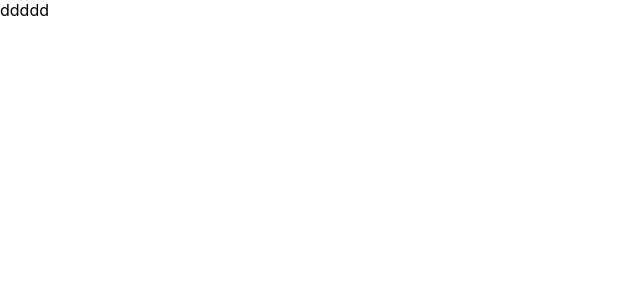
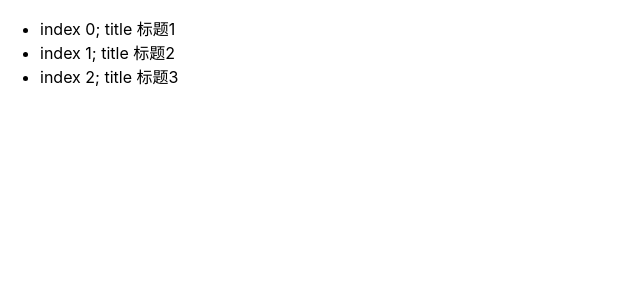
Before and after one commit to cseve123/Frame, a React (Create React App) app in the folder React/: page / in a window 1280 px wide. Shown: the top 300 px of the page, without its empty margins (0-640 px from the left). Built offline with nearby package versions, Linux system fonts and the light colour scheme.

Commit message:
React condition event list

```diff
--- /dev/null
+++ b/React/src/components/baseUse/ConditionUse.js
@@ -0,0 +1,33 @@
+import { Component } from 'react';
+
+class ConditionUse extends Component {
+    constructor(props){
+        super(props)
+        this.state = {
+            theme: 'black'
+        }
+    }
+    render () {
+        const blackBtn = <button>black btn</button>
+        // const whiteBtn = <button>white btn</button>
+
+        // if else
+        // if (this.state.theme === 'black') {
+        //     return blackBtn
+        // } else {
+        //     return whiteBtn
+        // }
+
+        // 三元运算
+        // return <div>
+        //     {this.state.theme === 'black' ? blackBtn : whiteBtn}
+        // </div>
+
+        // &&
+        return <div>
+            {this.state.theme === 'black' && blackBtn}
+        </div>
+
+    }
+}
+export default ConditionUse
--- /dev/null
+++ b/React/src/components/baseUse/EventUse.js
@@ -0,0 +1,100 @@
+import { Component } from 'react';
+
+class EventUse extends Component {
+    constructor(props) {
+        super(props)
+        this.state = {
+            name: 'zhangsan',
+            list: [
+                {
+                    id: 'id-1',
+                    title: '标题1'
+                },
+                {
+                    id: 'id-2',
+                    title: '标题2'
+                },
+                {
+                    id: 'id-3',
+                    title: '标题3'
+                }
+            ]
+        }
+
+        // 修复方法里的this
+        // this.clickHander1 = this.clickHander1.bind(this)
+
+    }
+    render () {
+        // this --用bind
+        // return <p onClick={this.clickHandler1}>
+        //     {this.state.name}
+        // </p>
+
+        // this使用静态方法 ()=> {}
+        // return <p onClick={this.clickHandler2}>
+        //     clickHandler2 {this.state.name}
+        // </p>
+
+        // event
+        // return <a href="https://imooc.com" onClick={this.clickHandler3}>
+        //     click me
+        // </a>
+
+        // 传递参数
+        // 有参数的不能用静态方法，必须再onClick里取bind
+        return <ul>
+            {this.state.list.map((item, index) => {
+                // 可以通过this.clickHandler4.bind(this, xxx)
+                // 也可以通过()=> this.clickHandler4   这个不用每次bind，感觉会好一些
+                return <li key={item.id} onClick={() => this.clickHandler4(item.id, item.title)}>
+                    index {index}; title {item.title}
+                </li>
+            })}
+        </ul>
+    }
+    clickHandler1() {
+        // 原型里的默认this是 undefined
+        console.log(this) // undefined
+        this.setState({
+            name: 'lisi'
+        })
+    }
+    // 静态方法，this指向当前实例
+    clickHandler2 = () => {
+        this.setState({
+            name: 'lisi'
+        })
+    }
+
+    // 获取event
+    clickHandler3 = (id, title, event) => {
+        event.preventDefault()
+        event.stopPropagation()
+        console.log('target', event.tartet) // 当前元素
+        console.log('current target', event.currentTarget) // 当前元素，假象!!!
+        console.log('event', event) // SyntheticBaseEvent  不是原生event,是react封装的
+        console.log('event.__proto__.constructor', event.__proto__.constructor)
+
+        // 原生 event __proto__.constructor 是MouseEvent
+        // event.nativeEvent
+        console.log('nativeEvent', event.nativeEvent)
+        console.log('nativeEvent target', event.nativeEvent.target) // 当前元素
+        console.log('nativeEvent current target', event.nativeEvent.currentTarget) // 指向根元素 #app document
+
+        // 1. event 是 SyntheticEvent 模拟出来的
+        // 2. event.nativeEvent是原生事件对象
+        // 3. 所有的事件，都被挂载到document上
+        // 4. 和DOM不一样，和vue事件也不一样
+    }
+
+    // 传递参数
+    // event会追加到最后一个
+    clickHandler4 = (id, title, event) => {
+        console.log('>>>>>>>>>>>', this)
+        console.log(id, title)
+        console.log('clickHandler4 event', event)
+    }
+}
+
+export default EventUse
--- /dev/null
+++ b/React/src/components/baseUse/ListUse.js
@@ -0,0 +1,33 @@
+import { Component } from 'react'
+
+class ListUse extends Component {
+    constructor(props) {
+        super(props)
+        this.state = {
+            list: [
+                {
+                    id: 'id-1',
+                    title: '标题1'
+                },
+                {
+                    id: 'id-2',
+                    title: '标题2'
+                },
+                {
+                    id: 'id-3',
+                    title: '标题3'
+                }
+            ]
+        }
+    }
+    render () {
+        return <ul>
+            {this.state.list.map((item, index) => {
+                // key 和vue的key类似的原理，不能是index 或random
+                return <li key={item.id}>index {index}; title {item.title}</li>
+            })}
+        </ul>
+    }
+}
+
+export default ListUse
--- a/React/src/components/baseUse/index.js
+++ b/React/src/components/baseUse/index.js
@@ -1,5 +1,8 @@
 import React from 'react';
-import JsxUse from './JsxUse'
+// import JsxUse from './JsxUse'
+// import ConditionUse from './ConditionUse'
+// import ListUse from "./ListUse";
+import EventUse from './EventUse'
 
 class BaseUse extends React.Component {
     // constructor (props) {
@@ -7,7 +10,10 @@ class BaseUse extends React.Component {
     // }
     render () {
         return <div>
-            <JsxUse />
+            {/* <JsxUse /> */}
+            {/* <ConditionUse /> */}
+            {/* <ListUse /> */}
+            <EventUse />
         </div>
     }
 }
```
